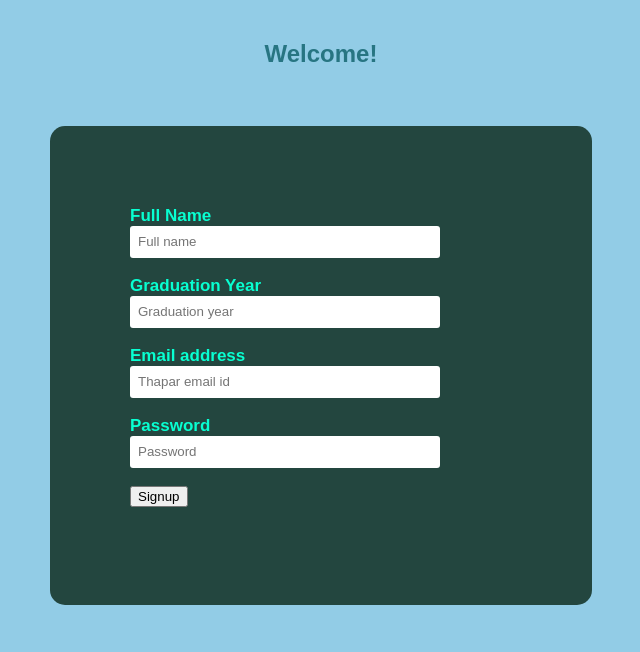
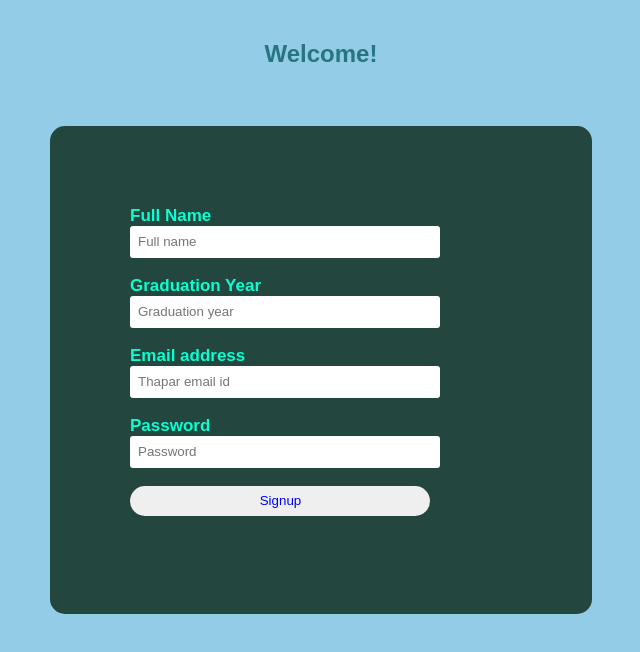
Before and after one commit to Yashvi30/FeedMe, a plain HTML site: page signup.html in a window 1280 px wide. Shown: the whole page, without its empty margins (319-959 px from the left). Drawn offline with Linux system fonts and the light colour scheme.

Commit message:
login added

```diff
--- a/style.css
+++ b/style.css
@@ -60,7 +60,14 @@ label {
   border-radius: 3px;
   padding-left: 8px;
 }
-
+#log {
+  width: 300px;
+  height: 30px;
+  border: none;
+  border-radius: 17px;
+  padding-left: 7px;
+  color: blue;
+}
 span {
   color: white;
   font-size: 17px;
```
Also changed, not shown: login.html (+1 -1 lines).
